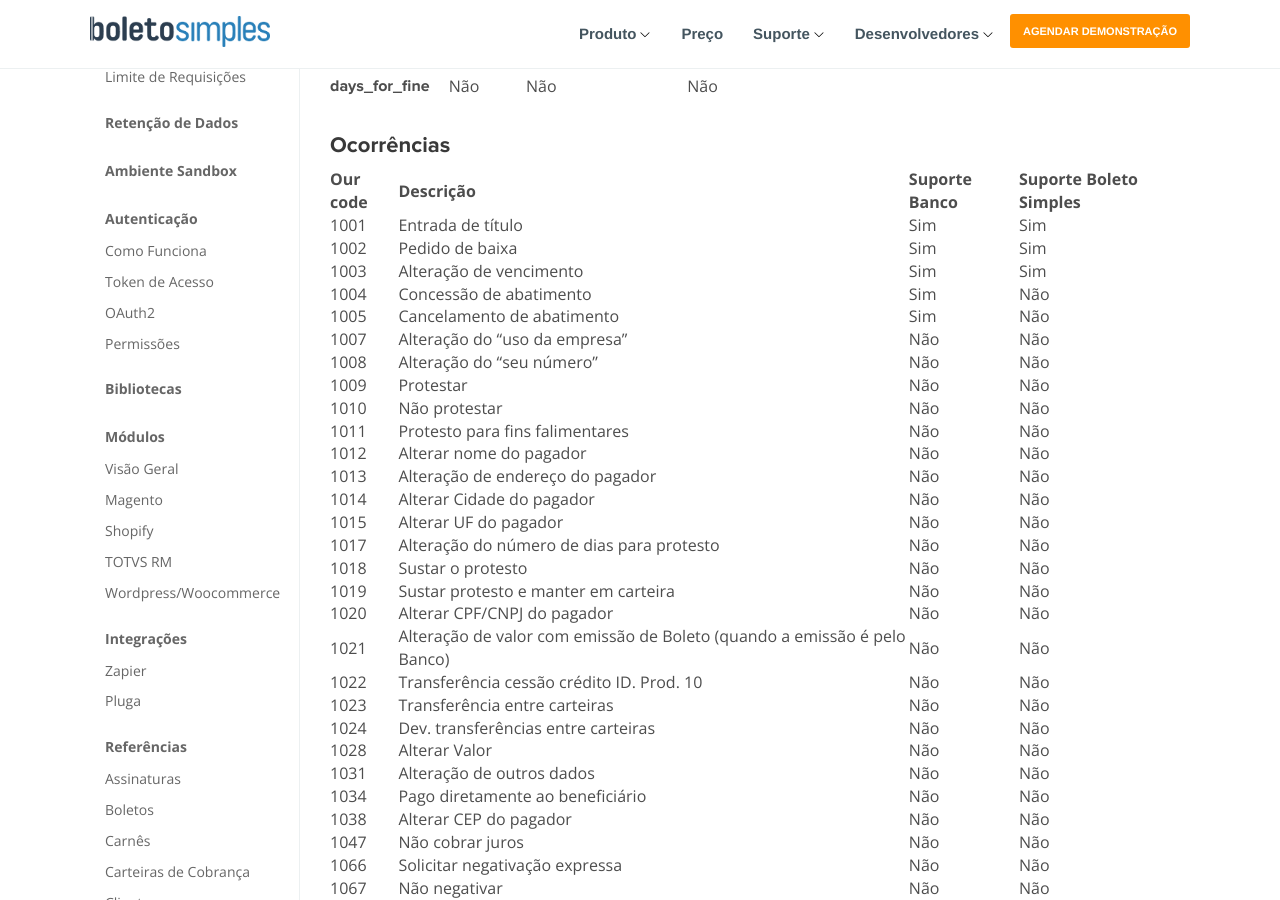
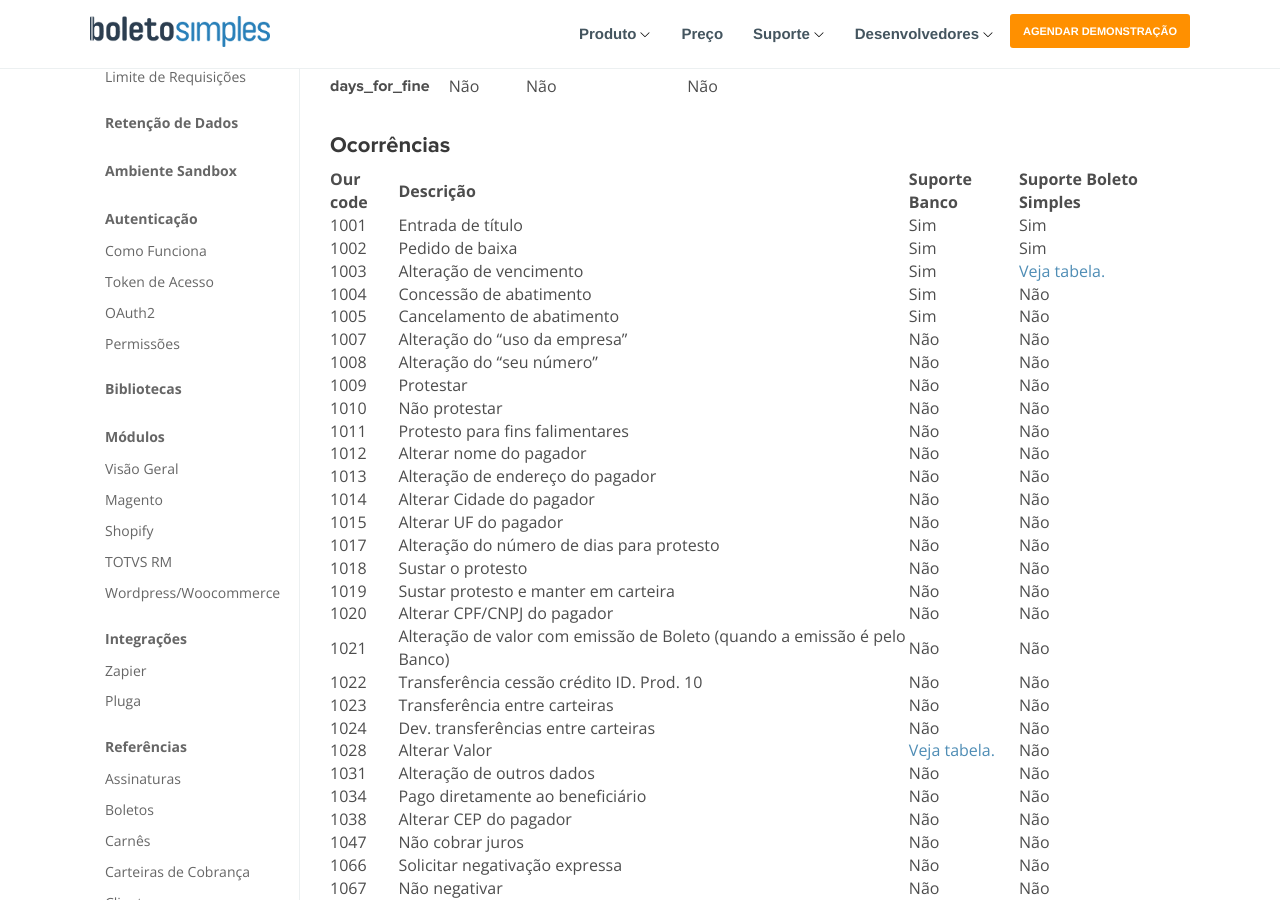
Before and after one commit to BoletoSimples/boletosimples-docs, a Jekyll site: the page built from bank_contracts/caruana.markdown, in a window 1280 px wide and 900 px high, scrolled down 422 px. Built offline with Jekyll 4.4.1, drawn with Linux system fonts in a browser that asks for light colours.

Commit message:
Updated Caruana and 7 other files

```diff
--- a/bank_contracts/caruana.markdown
+++ b/bank_contracts/caruana.markdown
@@ -1,7 +1,7 @@
 ---
 title: Caruana
+en: "/en/bank_contracts/caruana"
 layout: pt
-en: "/en/bank_contracts/caruana"
 ---
 
 ## Caruana
@@ -10,7 +10,6 @@ en: "/en/bank_contracts/caruana"
 | ---------- | ------------
 | 112         | caruana-bs-112
 | 121         | caruana-bs-121
-
 
 ### Modelo de Dados
 
@@ -26,7 +25,7 @@ en: "/en/bank_contracts/caruana"
 |:---------|:----------------------------------------------------|:--------------|:-----------------------|
 | 1001     | Entrada de título                                   | Sim           | Sim                    |
 | 1002     | Pedido de baixa                                     | Sim           | Sim                    |
-| 1003     | Alteração de vencimento                             | Sim           | Sim                    |
+| 1003     | Alteração de vencimento                             | Sim           | [Veja tabela.](https://suporte.boletosimples.com.br/article/pten2qs3c0-posso-alterar-a-data-de-vencimento-e-o-valor-de-um-boleto-j-emitido)                    |
 | 1004     | Concessão de abatimento                             | Sim           | Não                    |
 | 1005     | Cancelamento de abatimento                          | Sim           | Não                    |
 | 1007     | Alteração do "uso da empresa"                       | Não           | Não                    |
@@ -46,7 +45,7 @@ en: "/en/bank_contracts/caruana"
 | 1022     | Transferência cessão crédito ID. Prod. 10           | Não           | Não                    |
 | 1023     | Transferência entre carteiras                       | Não           | Não                    |
 | 1024     | Dev. transferências entre carteiras                 | Não           | Não                    |
-| 1028     | Alterar Valor                                       | Não           | Não                    |
+| 1028     | Alterar Valor                                       | [Veja tabela.](https://suporte.boletosimples.com.br/article/pten2qs3c0-posso-alterar-a-data-de-vencimento-e-o-valor-de-um-boleto-j-emitido)           | Não                    |
 | 1031     | Alteração de outros dados                           | Não           | Não                    |
 | 1034     | Pago diretamente ao beneficiário                    | Não           | Não                    |
 | 1038     | Alterar CEP do pagador                              | Não           | Não                    |
```
